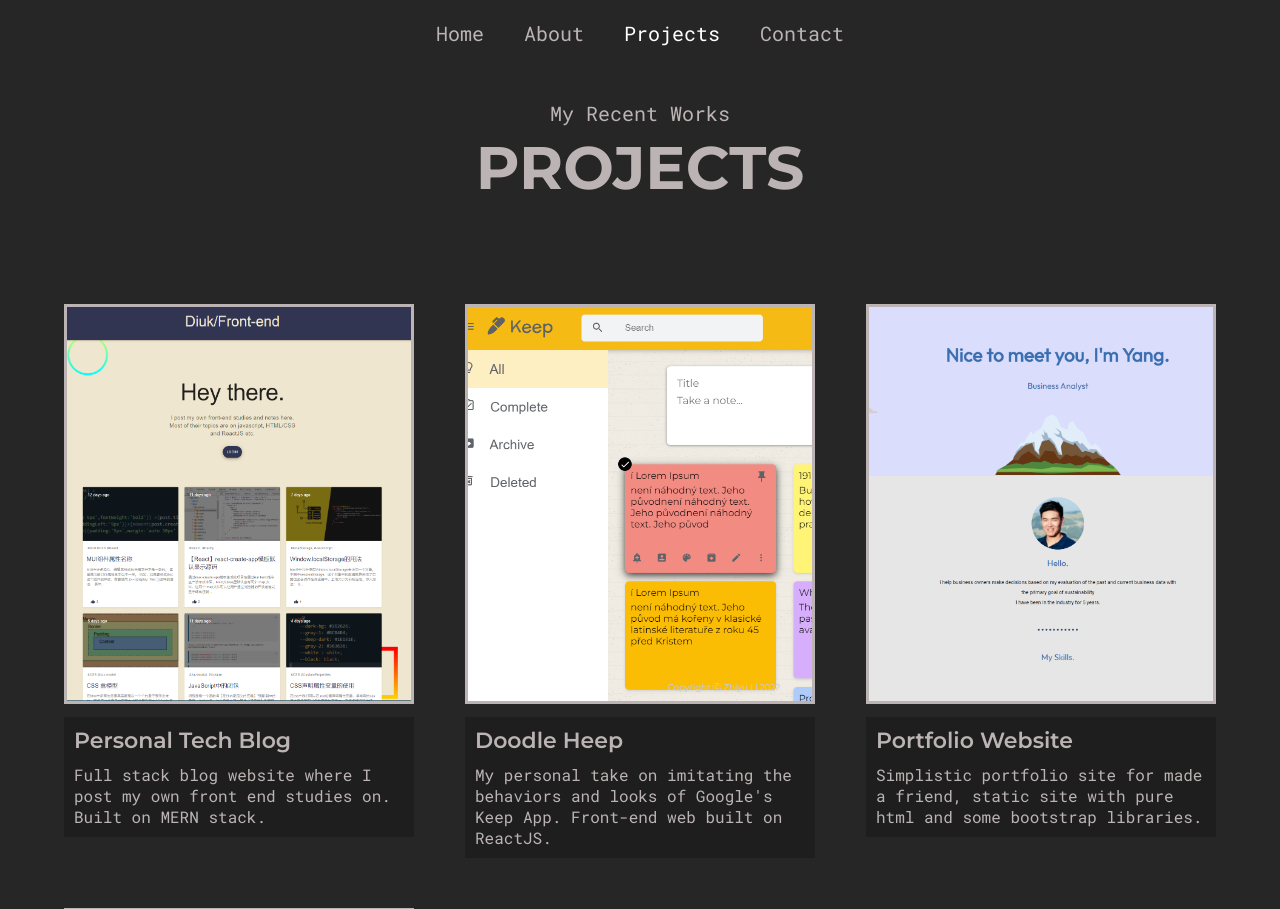
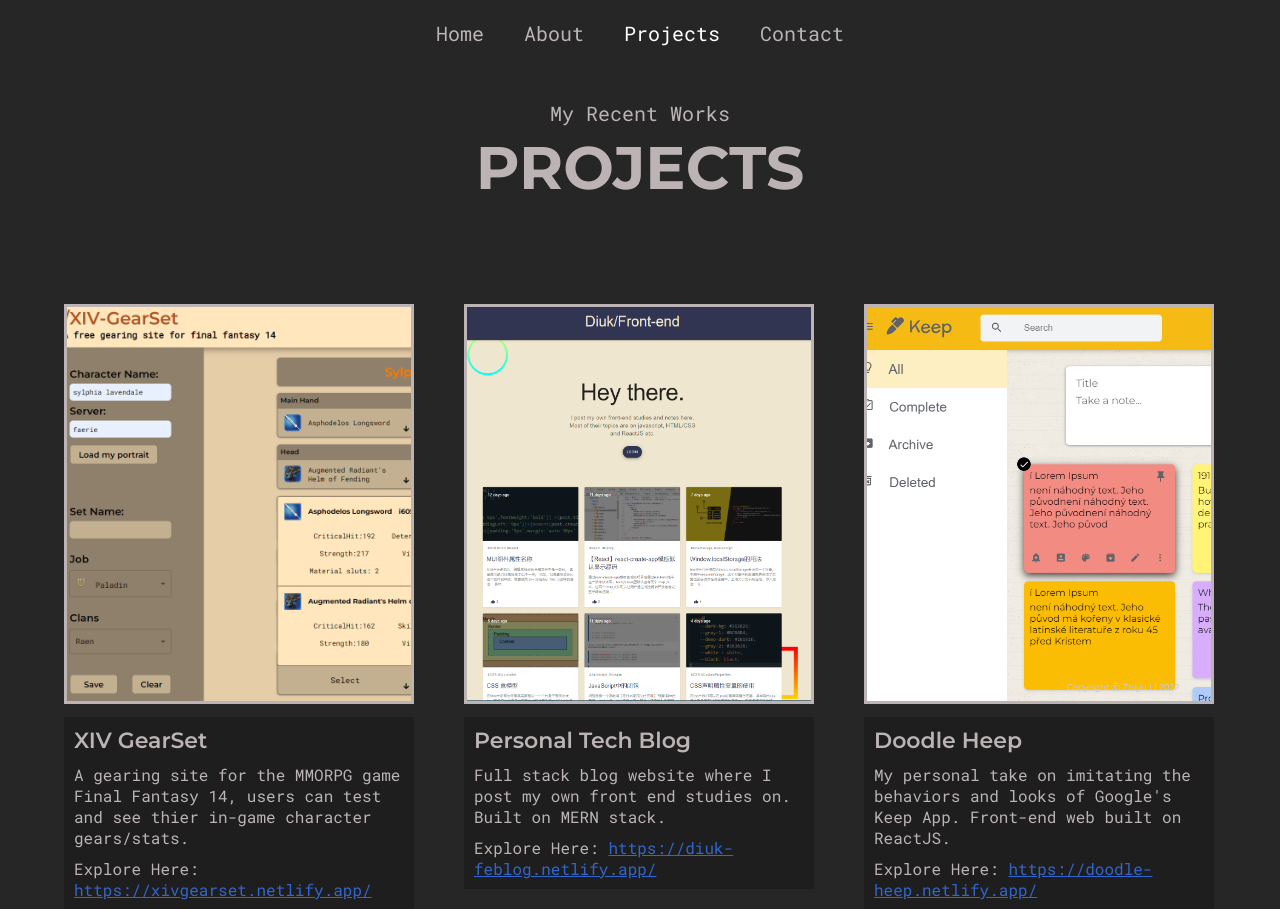
Before and after one commit to RoyLizhiyu/portfolio, a React (Create React App) app: page /projects in a window 1280 px wide. Shown: the top 909 px of the page. Built offline with nearby package versions, Linux system fonts and the light colour scheme.

Commit message:
update cv

```diff
--- a/src/assets/projects/projects.js
+++ b/src/assets/projects/projects.js
@@ -1,33 +1,48 @@
-import { v4 as uuidv4 } from 'uuid';
-import blog from '../images/blog.png';
-import doodle from '../images/doodle6.png'
-import portfolio from '../images/pf3.png'
-import tree from '../images/tree.png';
+import { v4 as uuidv4 } from "uuid";
+import blog from "../images/blog.png";
+import doodle from "../images/doodle6.png";
+import portfolio from "../images/pf3.png";
+import tree from "../images/tree.png";
+import XIV from "../images//XIV.png";
 const projects = [
   {
     id: uuidv4(),
-        title: 'Personal Tech Blog',
-        description: 'Full stack blog website where I post my own front end studies on. Built on MERN stack.',
-        img: blog,
+    title: "XIV GearSet",
+    description:
+      "A gearing site for the MMORPG game Final Fantasy 14, users can test and see thier in-game character gears/stats.",
+    img: XIV,
+    href: "https://xivgearset.netlify.app/",
   },
   {
     id: uuidv4(),
-        title: 'Doodle Heep',
-        description: "My personal take on imitating the behaviors and looks of Google's Keep App. Front-end web built on ReactJS.",
-        img: doodle,
+    title: "Personal Tech Blog",
+    description:
+      "Full stack blog website where I post my own front end studies on. Built on MERN stack.",
+    img: blog,
+    href: "https://diuk-feblog.netlify.app/",
   },
   {
     id: uuidv4(),
-        title: 'Portfolio Website',
-        description: 'Simplistic portfolio site for made a friend, static site with pure html and some bootstrap libraries.',
+    title: "Doodle Heep",
+    description:
+      "My personal take on imitating the behaviors and looks of Google's Keep App. Front-end web built on ReactJS.",
+    img: doodle,
+    href: "https://doodle-heep.netlify.app/",
+  },
+  {
+    id: uuidv4(),
+    title: "Portfolio Website",
+    description:
+      "Simplistic portfolio site for made a friend, static site with pure html and some bootstrap libraries.",
     img: portfolio,
   },
   {
     id: uuidv4(),
-        title: 'Disk usage stats App',
-        description: 'An app that visualizes the files and folders in given directory in a interactive treemap graph.',
+    title: "Disk usage stats App",
+    description:
+      "An app that visualizes the files and folders in given directory in a interactive treemap graph.",
     img: tree,
   },
-]
+];
 
 export default projects;
--- a/src/components/Hero/Hero.js
+++ b/src/components/Hero/Hero.js
@@ -19,7 +19,7 @@
             </div>
 
             <div className='heroInfo'>
-                <Paragraph> I'm a junior front end developer who is passinate about learning and building
+                <Paragraph> I'm a Front End developer who is passinate about learning and building
                 new things on the web. I believe that one only get better by remaining in the state of learning.
                 And passion is what preserves you in that state.
                  </Paragraph>
--- a/src/components/Navbar/style.js
+++ b/src/components/Navbar/style.js
@@ -1,4 +1,3 @@
-import React from 'react'
 import styled from 'styled-components'
 
 const NavbarStyle = styled.div`
--- a/src/components/ProjectSection/ProjectItem/ProjectItem.js
+++ b/src/components/ProjectSection/ProjectItem/ProjectItem.js
@@ -1,18 +1,26 @@
-import React from 'react'
-import { NavLink } from 'react-router-dom'
-import ProjectItemStyle from './style'
-function ProjectItem({img, title='project name', description= 'asdfsdaf adsfasdf fdasf'}) {
+import React from "react";
+import { NavLink } from "react-router-dom";
+import ProjectItemStyle from "./style";
+function ProjectItem({ img, title, description, href }) {
   return (
     <ProjectItemStyle>
-        <NavLink to='/projects' className='projectItemImg'>
-          <img src = {img} alt='projectPicture' />
-        </NavLink>
-        <div className='projectItemInfo'>
-            <h3 className='projectItemTitle'>{title}</h3>
-            <p className='projectItemDescription'>{description}</p>
-        </div>
+      <NavLink to="/projects" className="projectItemImg">
+        <img src={img} alt="projectPicture" />
+      </NavLink>
+      <div className="projectItemInfo">
+        <h3 className="projectItemTitle">{title}</h3>
+        <p className="projectItemDescription">{description}</p>
+        {href && (
+          <p className="projectItemDescription">
+            Explore Here:{" "}
+            <a target="_blank" href={href} rel="noreferrer">
+              <u style={{ color: "#3366CC" }}> {href}</u>
+            </a>
+          </p>
+        )}
+      </div>
     </ProjectItemStyle>
-  )
+  );
 }
 
-export default ProjectItem
+export default ProjectItem;
--- a/src/pages/Projects.js
+++ b/src/pages/Projects.js
@@ -1,59 +1,63 @@
-import React from 'react'
-import styled from 'styled-components'
-import SectionTitle from '../components/SectionTitle/SectionTitle'
-import projects from '../assets/projects/projects'
-import ProjectItem from '../components/ProjectSection/ProjectItem/ProjectItem'
+import React from "react";
+import styled from "styled-components";
+import SectionTitle from "../components/SectionTitle/SectionTitle";
+import projects from "../assets/projects/projects";
+import ProjectItem from "../components/ProjectSection/ProjectItem/ProjectItem";
 const ProjectStyle = styled.div`
   padding: 10rem 0 10rem;
 
-
-
-  .projectCards{
+  .projectCards {
     display: flex;
     flex-wrap: wrap;
     gap: 5rem;
     flex-direction: row;
     margin-top: 10rem;
-    justify-content: space-between;
+    justify-content: flex-start;
     align-content: center;
   }
 
-  .card0, .card1, .card2, .card3{
+  .card0,
+  .card1,
+  .card2,
+  .card3,
+  .card4 {
     width: 350px;
   }
 
-
-  @media only screen and (max-width:768px){
-    .projectCards{
+  @media only screen and (max-width: 768px) {
+    .projectCards {
       flex-direction: column;
     }
-    .card0, .card1, .card2, .card3{
-    width: 300px;
+    .card0,
+    .card1,
+    .card2,
+    .card3 {
+      width: 300px;
+    }
   }
-
-
-  }
-
-
-`
+`;
 function Projects() {
   return (
     <ProjectStyle>
-      <div className='container'>
-        <SectionTitle subtitle='My Recent Works' title='PROJECTS' />
-        <div className='projectCards'>
-        {projects.map((project,index)=>{
-          return <div className={'card' + index}><ProjectItem
-          img = {project.img}
-          title= {project.title}
-          description={project.description}
-          /> </div>
-        })}
-
+      <div className="container">
+        <SectionTitle subtitle="My Recent Works" title="PROJECTS" />
+        <div className="projectCards">
+          {projects.map((project, index) => {
+            return (
+              <div className={"card" + index}>
+                <ProjectItem
+                  img={project.img}
+                  title={project.title}
+                  description={project.description}
+                  href={project.href}
+                />{" "}
+              </div>
+            );
+          })}
         </div>
       </div>
     </ProjectStyle>
-  )
+  );
 }
 
-export default Projects
+export default Projects;
```
Also changed, not shown: src/assets/images/XIV.png (added), 1 other file (tests, documents, lock files or other folders). Lines whose indentation alone changed are shown as unchanged.
